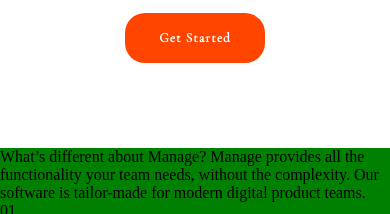
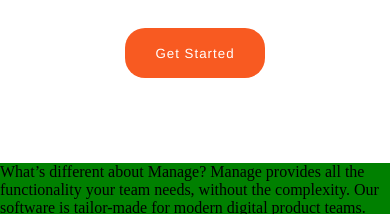
Before and after one commit to Dyrune/manage-landing-page-master, a plain HTML site: page index.html in a window 390 px wide. Shown: the part 614-828 px from the top of the page. Drawn offline with Linux system fonts and the light colour scheme.

Commit message:
initial commit

```diff
--- a/style.css
+++ b/style.css
@@ -158,13 +158,13 @@ footer {
 
   button {
     height: 50px;
-    background-color: orangered;
+    background-color: rgb(248, 90, 33);
     color: white;
-    font-family: font1;
-    font-weight: bolder;
+    font-family: 'Franklin Gothic Medium', 'Arial Narrow', Arial, sans-serif;
     letter-spacing: 1px;
     width: 140px;
     border: none;
+    margin-top: 15px;
     border-radius: 20px;
     justify-content: center;
     align-items: center;
```
